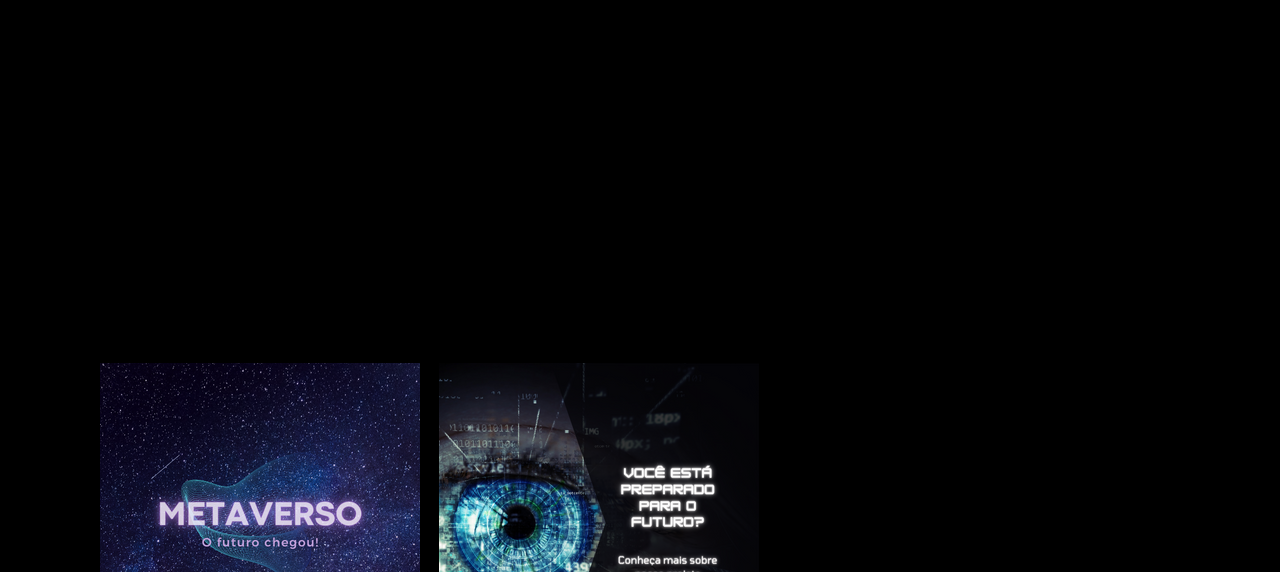
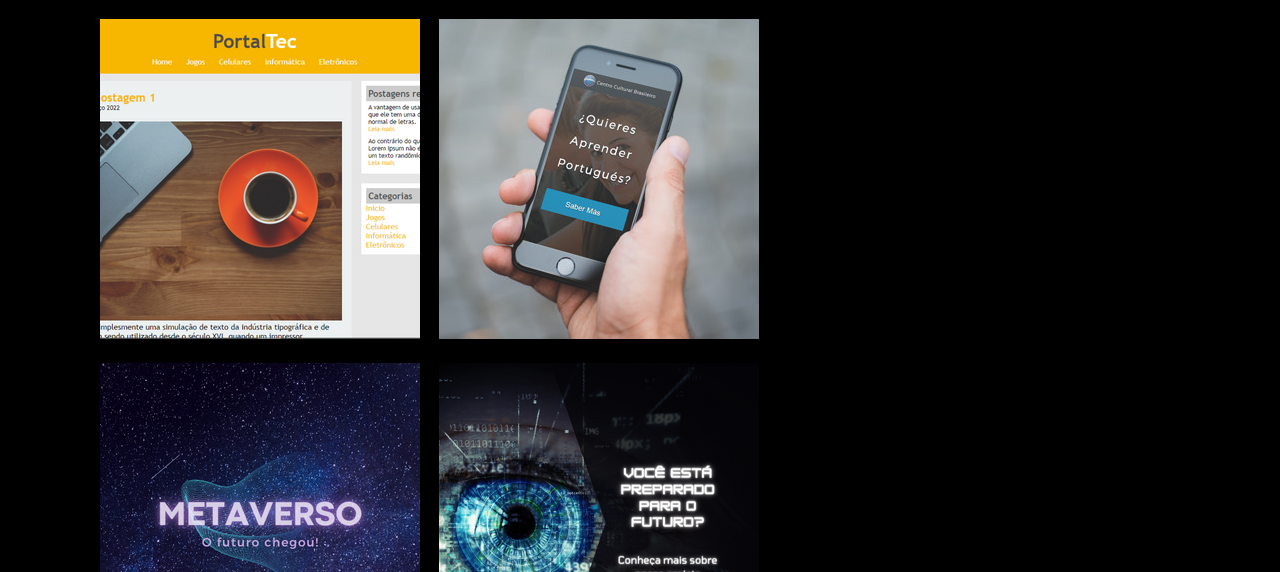
Before and after one commit to Felipemelo28/portfolio, a plain HTML site: page portfolio.html in a window 1280 px wide. Shown: the part 228-800 px from the top of the page. Drawn offline with Linux system fonts and the light colour scheme.

Commit message:
Adicionando alterações no portfolio

```diff
--- a/portfolio.html
+++ b/portfolio.html
@@ -38,7 +38,7 @@
 
 		<h1>Portfolio</h1>
 
-		<div style="background-image: url('imagens/portaltec.jpg')" class="project">
+		<div style="background-image: url('imagens/portaltec.png')" class="project">
 			<a href="https://portaltec.netlify.app">
 				<div class="blackbox">
 					<div class="blackbox-text">
@@ -49,7 +49,7 @@
 			</a>
 		</div>
 
-		<div style="background-image: url('imagens/ccb.png')" class="project">
+		<div style="background-image: url('imagens/ccb.jpg')" class="project">
 			<a href="WebDesign-Teatro.html">
 				<div class="blackbox">
 					<div class="blackbox-text">
```
